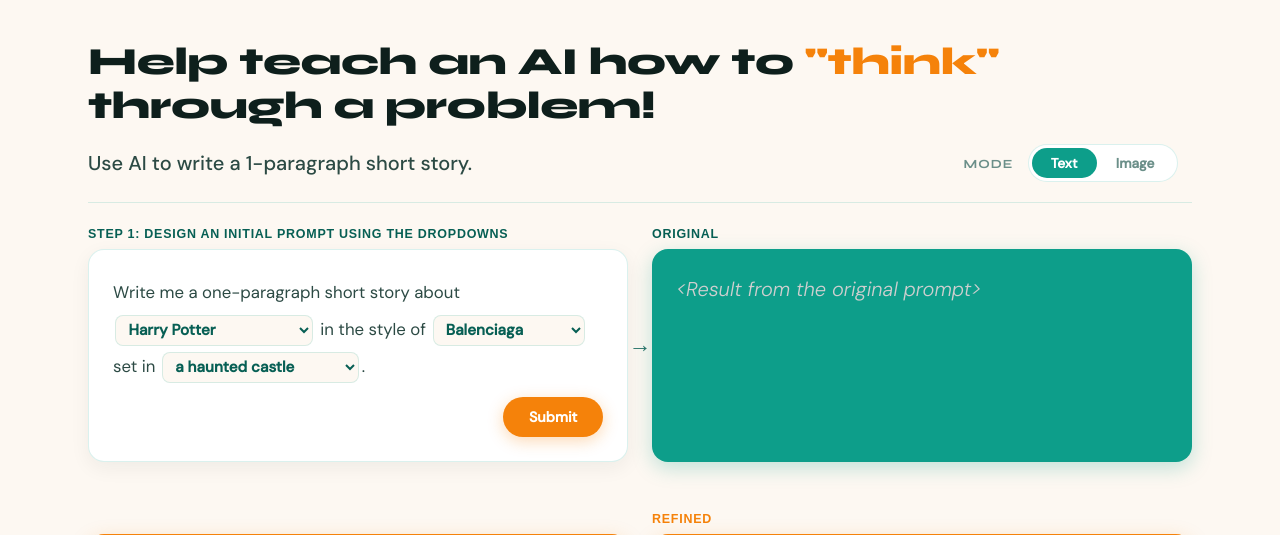
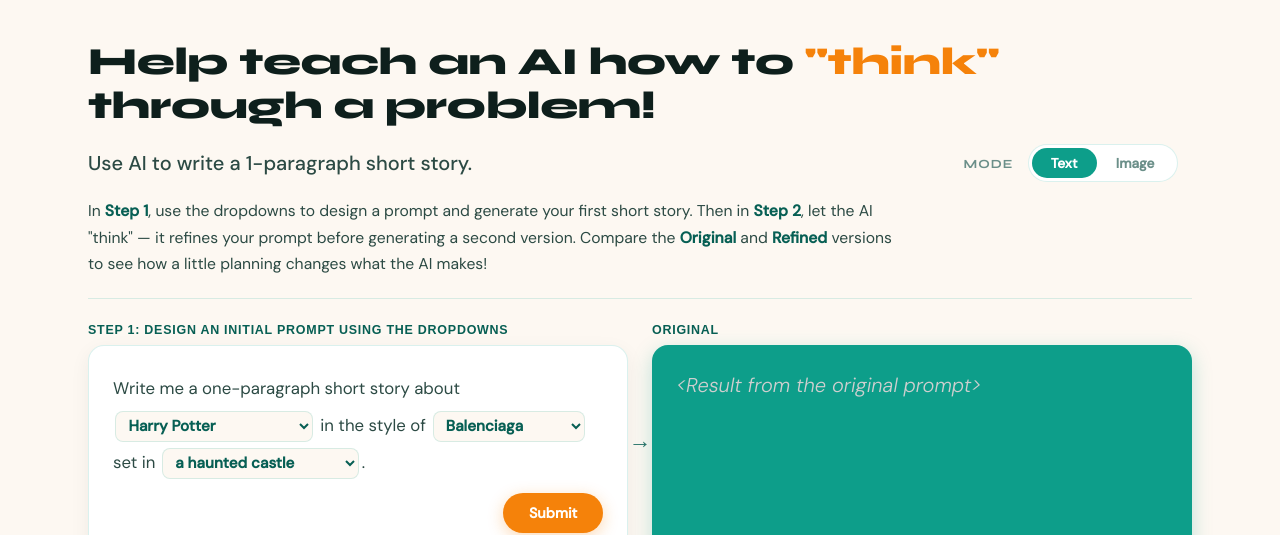
Before and after one commit to commun-ai-ty/ai_in_the_background, a Flask app: page / in a window 1280 px wide. Shown: the part 68-603 px from the top of the page. Run offline with Flask 3, Linux system fonts and the light colour scheme.

Commit message:
style updates

```diff
--- a/website/templates/test.html
+++ b/website/templates/test.html
@@ -150,8 +150,7 @@
     .toolbar-row {
       position: relative; z-index: 1;
       display: flex; align-items: center; justify-content: space-between;
-      gap: 1.5rem; margin-bottom: 1.5rem;
-      padding-bottom: 1.25rem; border-bottom: 1px solid var(--border);
+      gap: 1.5rem; margin-bottom: 1rem;   /* divider now lives under the intro paragraph */
     }
     .toolbar-row .mode-toggle { margin-bottom: 0; }   /* the bar owns the spacing now */
     .bar-subtitle {
@@ -159,6 +158,19 @@
       font-size: clamp(1rem, 2vw, 1.25rem);
       font-weight: 500; line-height: 1.3; color: var(--text);
     }
+
+    /* full-width intro paragraph + divider, sitting just below the bar */
+    .bar-intro-wrap {
+      position: relative; z-index: 1;
+      margin-bottom: 1.5rem; padding-bottom: 1.25rem;
+      border-bottom: 1px solid var(--border);
+    }
+    .bar-intro {
+      max-width: 820px;
+      font-family: 'DM Sans', sans-serif;
+      font-size: 0.98rem; font-weight: 400; line-height: 1.7; color: var(--text);
+    }
+    .bar-intro strong { color: var(--teal-dk); font-weight: 700; }
 
     /* stack the bar on narrow screens */
     @media (max-width: 760px) {
@@ -445,13 +457,13 @@
       transition: transform 0.15s, box-shadow 0.15s;
     }
     .info-btn:hover { transform: translateY(-2px); box-shadow: 0 6px 16px rgba(13,158,138,0.45); }
-    /* circled "i" on the left */
+    /* "Step 2:" badge on the left (replaces the old circled "i") */
     .info-btn .info-icon {
       flex-shrink: 0;
-      width: 20px; height: 20px; border-radius: 50%;
+      padding: 0.12rem 0.45rem; border-radius: 100px;
       background: #fff; color: var(--teal-dk);
-      display: flex; align-items: center; justify-content: center;
-      font-family: 'Arial', sans-serif; font-weight: 800; font-size: 0.78rem; font-style: italic;
+      font-family: 'DM Sans', sans-serif; font-weight: 800; font-size: 0.72rem;
+      line-height: 1.3; white-space: nowrap;
     }
 
 
@@ -563,13 +575,16 @@
     }
     .sg-plan.drag-over { border-color: var(--teal); background: rgba(13,158,138,0.05); }
     .pl-item {
-      display: flex; align-items: center; gap: 0.5rem; cursor: grab;
+      display: flex; align-items: flex-start; gap: 0.5rem; cursor: grab;
       background: #fff; border: 1px solid var(--border); border-radius: 10px;
       padding: 0.5rem 0.65rem;
     }
     .pl-item.dragging { opacity: 0.4; }
-    .pl-handle { color: var(--muted); font-size: 0.9rem; cursor: grab; user-select: none; }
-    .pl-item-title { flex: 1; font-family: 'DM Sans', sans-serif; font-size: 0.85rem; font-weight: 600; color: var(--dark); }
+    .pl-handle { color: var(--muted); font-size: 0.9rem; cursor: grab; user-select: none; line-height: 1.5; }
+    /* title + description stack vertically in the middle of each plan item */
+    .pl-item-body { flex: 1; min-width: 0; display: flex; flex-direction: column; gap: 0.1rem; }
+    .pl-item-title { font-family: 'DM Sans', sans-serif; font-size: 0.85rem; font-weight: 600; color: var(--dark); }
+    .pl-item-desc { font-family: 'DM Sans', sans-serif; font-size: 0.72rem; font-weight: 400; line-height: 1.35; color: var(--muted); }
     .pl-item-remove {
       flex-shrink: 0; width: 22px; height: 22px; border-radius: 50%;
       border: none; cursor: pointer; background: rgba(192,57,43,0.1); color: #c0392b;
@@ -579,6 +594,7 @@
     /* the pinned final_message step (not draggable / not removable) */
     .pl-item.pl-final { cursor: default; background: rgba(245,130,10,0.08); border-color: rgba(245,130,10,0.3); }
     .pl-final .pl-item-title { color: #9a5300; }
+    .pl-final .pl-item-desc  { color: rgba(154,83,0,0.7); }
     /* down-arrow between steps */
     .pl-arrow { text-align: center; color: var(--muted); font-size: 0.9rem; line-height: 1.1; }
 
@@ -653,6 +669,18 @@
                 <span class="mode-hint" id="mode-hint"></span>
             </div>
 
+        </div>
+
+        <!-- -------------------------------------------------------------------------------- -->
+        <!-- Intro paragraph (full-width, below the bar)                                      -->
+        <!-- -------------------------------------------------------------------------------- -->
+        <div class="bar-intro-wrap">
+            <p class="bar-intro">
+                In <strong>Step&nbsp;1</strong>, use the dropdowns to design a prompt and generate your first
+                <span data-mode-text="short story" data-mode-image="image">short story</span>. Then in <strong>Step&nbsp;2</strong>, let the AI
+                "think" — it refines your prompt before generating a second version. Compare the <strong>Original</strong> and
+                <strong>Refined</strong> versions to see how a little planning changes what the AI makes!
+            </p>
         </div>
 
     <!-- ================================================================================ -->
@@ -747,9 +775,9 @@
             <!-- Speech bubble + the Customize button to its RIGHT (Refine lives in the modal now) -->
             <div class="avatar-speech">
                 <div class="speech-bubble">Nice! Now let's tell the AI to think about our prompt <strong>before</strong> it generates output.</div>
-                <button type="button" class="info-btn" id="refine-info-btn" aria-label="Customize the refinement">
-                    <span class="info-icon" aria-hidden="true">i</span>
-                    <span class="info-label">Customizen AI "thinking"</span>
+                <button type="button" class="info-btn" id="refine-info-btn" aria-label="Step 2: Customize the AI's thinking">
+                    <span class="info-icon" aria-hidden="true">Step 2:</span>
+                    <span class="info-label">Customize AI thinking</span>
                 </button>
             </div>
 
@@ -1012,15 +1040,24 @@
     function renderPlan() {
         const plan = sgFields[currentMode];
         const steps = plan.map((f, i) => `
-            <div class="pl-item" draggable="true" data-index="${i}" title="${escapeAttr(f.description)}">
+            <div class="pl-item" draggable="true" data-index="${i}">
                 <span class="pl-handle" aria-hidden="true">⠿</span>
-                <span class="pl-item-title">${escapeHtml(f.title)}</span>
+                <div class="pl-item-body">
+                    <span class="pl-item-title">${escapeHtml(f.title)}</span>
+                    ${f.description ? `<span class="pl-item-desc">${escapeHtml(f.description)}</span>` : ""}
+                </div>
                 <button type="button" class="pl-item-remove" data-index="${i}" aria-label="Remove step">&times;</button>
             </div>
             <div class="pl-arrow" aria-hidden="true">↓</div>`).join("");
         const empty = plan.length ? "" : `<p class="sg-empty">Drag steps from the bank to build your pipeline.</p>`;
         sgPlanBox.innerHTML = empty + steps +
-            `<div class="pl-item pl-final"><span class="pl-handle" aria-hidden="true">🔒</span><span class="pl-item-title">final_message</span></div>`;
+            `<div class="pl-item pl-final">
+                <span class="pl-handle" aria-hidden="true">🔒</span>
+                <div class="pl-item-body">
+                    <span class="pl-item-title">final_message</span>
+                    <span class="pl-item-desc">The finished refined prompt, built from the steps above.</span>
+                </div>
+            </div>`;
     }
 
     function renderSG() {
```
